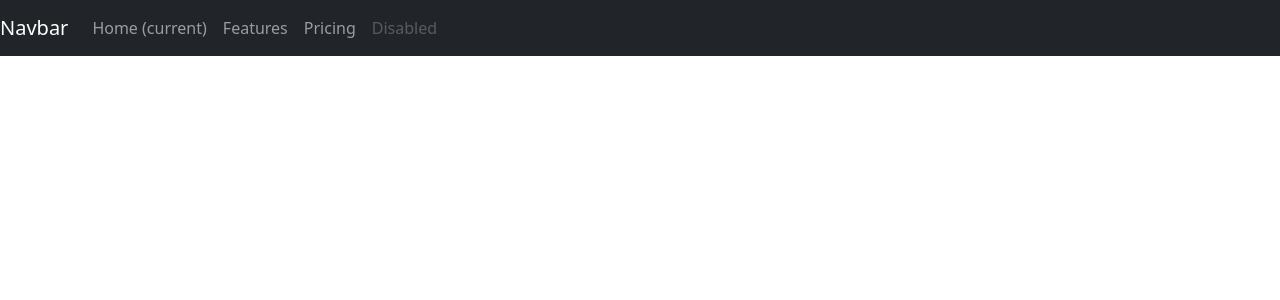
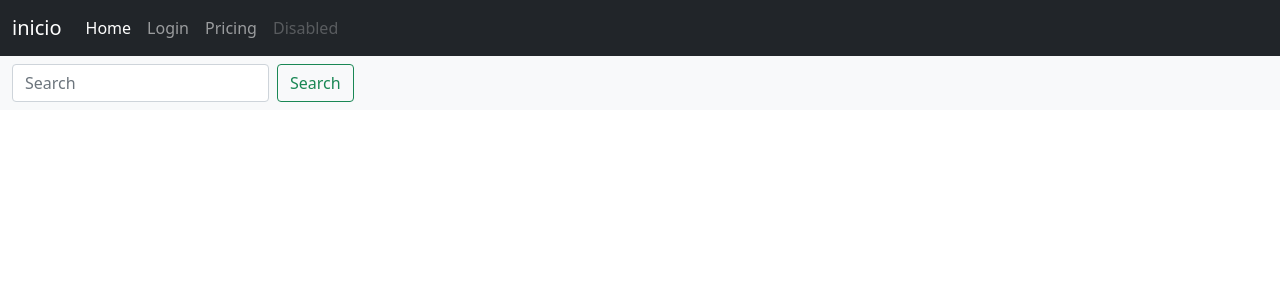
Before and after one commit to rayo17/Proyecto-III-D2-Cloud-Drive, a React (Create React App) app in the folder fronted/: page /createUsers in a window 1280 px wide. Shown: the top 300 px of the page. Built offline with nearby package versions, Linux system fonts and the light colour scheme.

Commit message:
se inicia la interfaz del fronted

```diff
--- a/fronted/package.json
+++ b/fronted/package.json
@@ -9,6 +9,7 @@
     "bootstrap": "^5.1.3",
     "react": "^18.1.0",
     "react-dom": "^18.1.0",
+    "react-router-dom": "^6.3.0",
     "react-scripts": "5.0.1",
     "web-vitals": "^2.1.4"
   },
--- a/fronted/src/App.js
+++ b/fronted/src/App.js
@@ -1,34 +1,21 @@
 
+
+
+import "bootstrap/dist/css/bootstrap.min.css";
+import {BrowserRouter as R,Route, Routes } from "react-router-dom";
 import './App.css';
-import "bootstrap/dist/css/bootstrap.min.css";
+import Navigation from "./zoneComponents/navigate";
+import CreateUsers from './zoneComponents/createUsers';
 
 function App() {
   return (
-    <div className="App">
-      <nav className="navbar navbar-expand-lg navbar-dark bg-dark">
-        <a className="navbar-brand" href="#">Navbar</a>
-        <button className="navbar-toggler" type="button" data-toggle="collapse" data-target="#navbarNav" aria-controls="navbarNav" aria-expanded="false" aria-label="Toggle navigation">
-          <span className="navbar-toggler-icon"></span>
-        </button>
-        <div className="collapse navbar-collapse" id="navbarNav">
-          <ul className="navbar-nav">
-            <li className="nav-item active">
-              <a className="nav-link" href="#">Home <span class="sr-only">(current)</span></a>
-            </li>
-            <li className="nav-item">
-              <a className="nav-link" href="#">Features</a>
-            </li>
-            <li classnName="nav-item">
-              <a className="nav-link" href="#">Pricing</a>
-            </li>
-            <li className="nav-item">
-              <a className="nav-link disabled" href="#" tabindex="-1" aria-disabled="true">Disabled</a>
-            </li>
-          </ul>
-        </div>
-      </nav>
+    <R>
+      <Navigation/>
+      <Routes>
+      <Route path="/createUsers"element={<CreateUsers/>}/>
 
-    </div>
+      </Routes>
+    </R>
   );
 }
 
--- /dev/null
+++ b/fronted/src/zoneComponents/createUsers.js
@@ -0,0 +1,18 @@
+import React, { Component } from 'react'
+
+export default class CreateUsers extends Component {
+    render() {
+        return (
+            <div>
+                <nav class="navbar bg-light">
+                    <div class="container-fluid">
+                        <form class="d-flex" role="search">
+                            <input class="form-control me-2" type="search" placeholder="Search" aria-label="Search"/>
+                                <button class="btn btn-outline-success" type="submit">Search</button>
+                        </form>
+                    </div>
+                </nav>
+            </div>
+        )
+    }
+}
--- /dev/null
+++ b/fronted/src/zoneComponents/navigate.js
@@ -0,0 +1,38 @@
+import React, { Component } from 'react'
+import "bootstrap/dist/css/bootstrap.min.css";
+import {Link } from "react-router-dom";
+
+export default class Navigation extends Component {
+  render() {
+    return (
+      <div>
+        <nav className="navbar navbar-expand-lg navbar-dark bg-dark">
+          <div className="container-fluid">
+
+            <Link className="navbar-brand" to="/">inicio</Link>
+
+            <button className="navbar-toggler" type="button" data-bs-toggle="collapse" data-bs-target="#navbarNav" aria-controls="navbarNav" aria-expanded="false" aria-label="Toggle navigation">
+              <span className="navbar-toggler-icon"></span>
+            </button>
+            <div className="collapse navbar-collapse" id="navbarNav">
+              <ul className="navbar-nav">
+                <li className="nav-item">
+                  <a className="nav-link active" aria-current="page" href="#">Home</a>
+                </li>
+                <li className="nav-item">
+                  <Link className="nav-link" to="/createUsers">Login</Link>
+                </li>
+                <li className="nav-item">
+                  <a class="nav-link" href="#">Pricing</a>
+                </li>
+                <li cclassName="nav-item">
+                  <a class="nav-link disabled">Disabled</a>
+                </li>
+              </ul>
+            </div>
+          </div>
+        </nav>
+      </div>
+    )
+  }
+}
```
Also changed, not shown: 1 other file (tests, documents, lock files or other folders).
